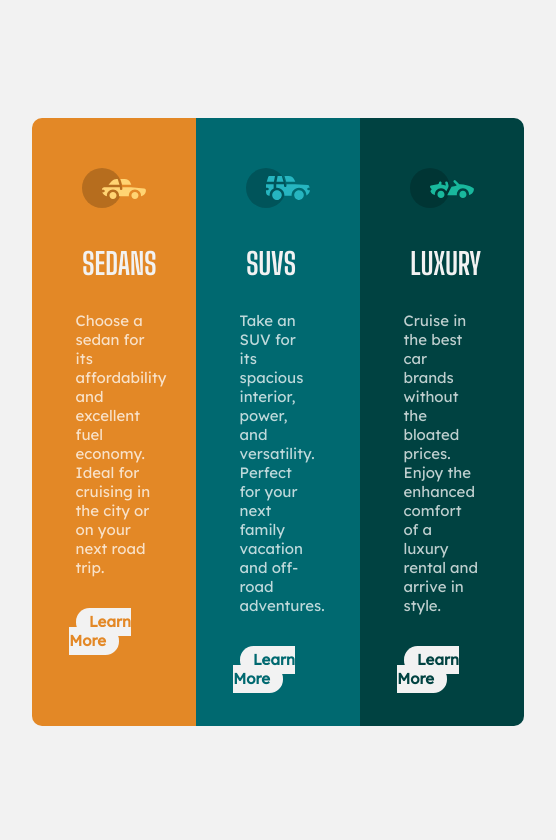
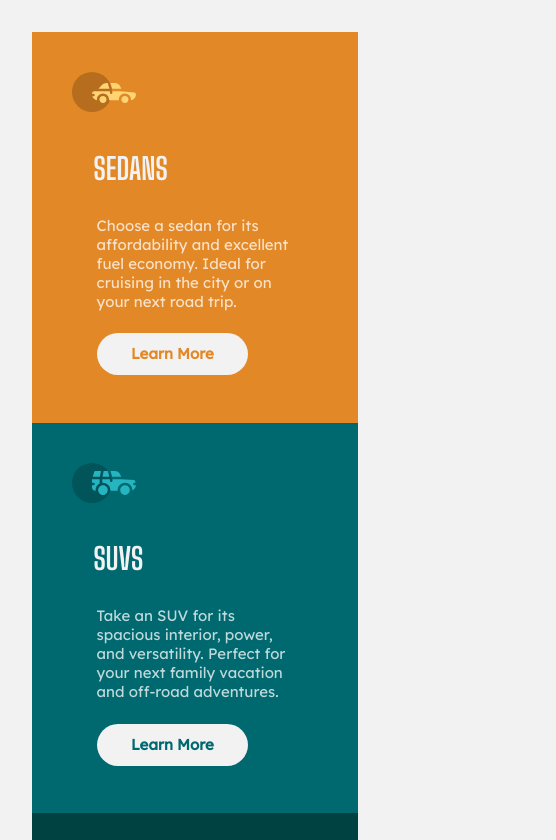
Before and after one commit to eurichdg/3-column-preview, a plain HTML site: page index.html in a window 390 px wide. Shown: the top 840 px of the page, 556 px wide, since content can reach past the window. Drawn offline with Linux system fonts and the light colour scheme.

Commit message:
made it mobile friendly

```diff
--- a/mystyle.css
+++ b/mystyle.css
@@ -17,11 +17,9 @@ body{
 }
 .wrapper{
     border-radius: 10px;
-    /* the following commands divide the wrapper into 2 equal parts */
+    /* the following commands divide the wrapper into 3 equal parts */
     display: grid;
     grid-template-columns: 1fr 1fr 1fr;
-    /* the edges of the inserted image does not comply with the border (it overflows!) so solution is below */
-    overflow: hidden;
     margin: 2rem;
 }
 .text-content{
@@ -29,15 +27,17 @@ body{
 }
 .box-orange{
     background: hsl(31, 77%, 52%);
-    padding: 30px;
+    padding: 30px 30px 40px;
 }
 .box-blue{
     background: hsl(184, 100%, 22%);
     padding: 30px;
+    padding: 30px 30px 40px;
 }
 .box-green{
     background: hsl(179, 100%, 13%);
     padding: 30px;
+    padding: 30px 30px 40px;
 }
 .header{
     color: hsl(0, 0%, 95%);
@@ -62,7 +62,17 @@ body{
     font-weight: 700;
     text-decoration: none;
     margin: 7%;
-    margin-bottom: 30px;
+}
+a.button-orange:hover{
+    border: solid 3px;
+    border-radius: 30px;
+    background-color: hsl(31, 77%, 52%);
+    padding: 5% 15%;
+    font-family: 'Lexend Deca', sans-serif;
+    color: hsl(0, 0%, 95%);
+    font-weight: 500;
+    text-decoration: none;
+    margin: 7%;
 }
 .button-blue{
     border: none;
@@ -74,7 +84,17 @@ body{
     font-weight: 700;
     text-decoration: none;
     margin: 7%;
-    margin-bottom: 30px;
+}
+a.button-blue:hover{
+    border: solid 3px;
+    border-radius: 30px;
+    background-color: hsl(184, 100%, 22%);
+    padding: 5% 15%;
+    font-family: 'Lexend Deca', sans-serif;
+    color: hsl(0, 0%, 95%);
+    font-weight: 500;
+    text-decoration: none;
+    margin: 7%;
 }
 .button-green{
     border: none;
@@ -86,8 +106,33 @@ body{
     font-weight: 700;
     text-decoration: none;
     margin: 7%;
-    margin-bottom: 30px;
+}
+a.button-green:hover{
+    border: solid 3px;
+    border-radius: 30px;
+    background-color: hsl(179, 100%, 13%);
+    padding: 5% 15%;
+    font-family: 'Lexend Deca', sans-serif;
+    color: hsl(0, 0%, 95%);
+    font-weight: 500;
+    text-decoration: none;
+    margin: 7%;
 }
 .image-content{
-    padding: 20px;
+    padding: 10px;
 }
+/* for mobile version */
+@media only screen and (max-width:425px){
+    body{
+        text-align: left;
+    }
+    .wrapper{
+        grid-template-columns: 1fr;
+    }
+    .box-orange, .box-blue, .box-green{
+        order: -1;
+    }
+    .subtitle{
+        padding: 0% 7% 15%;
+    }
+}
```
